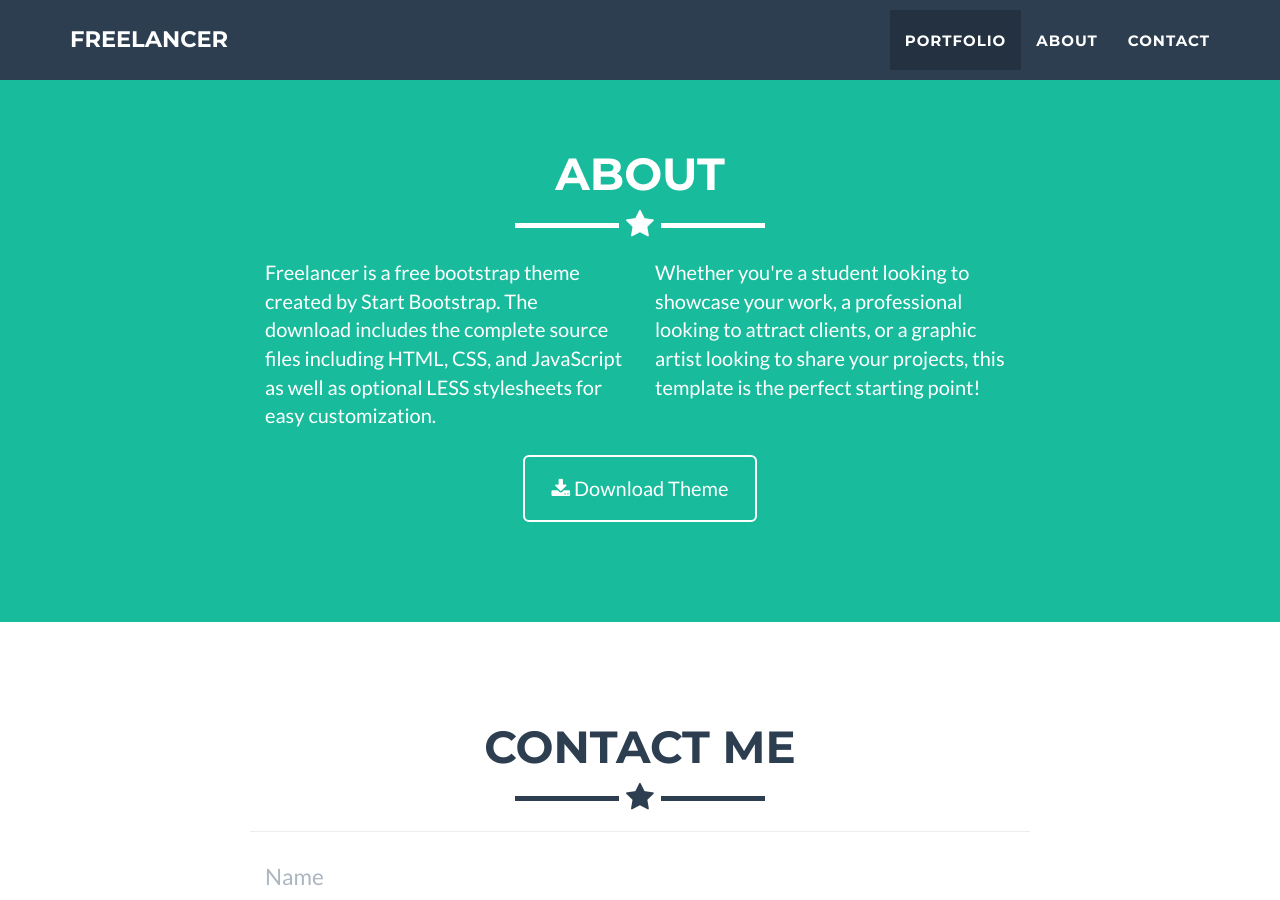
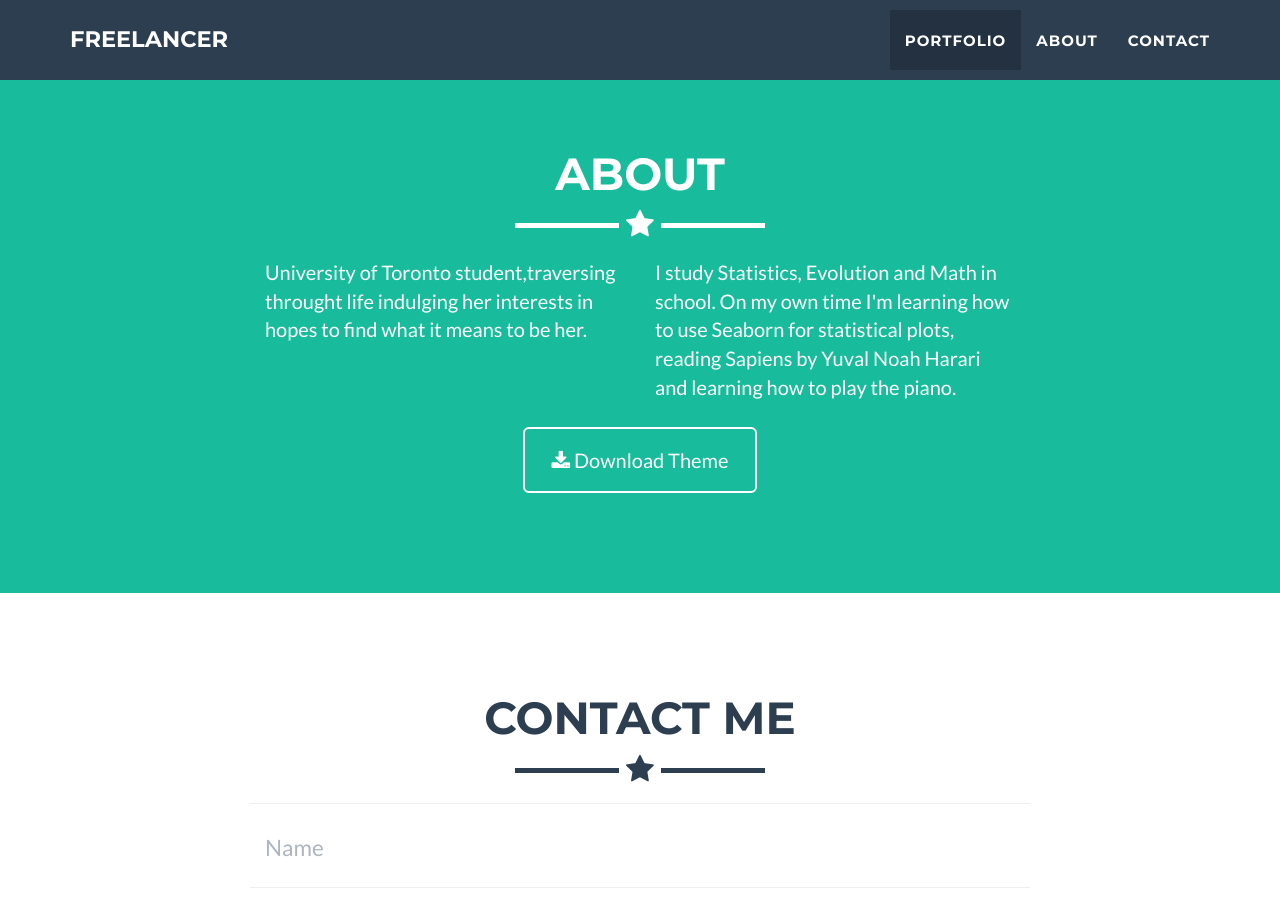
Before and after one commit to badgirlsanju/badgirlsanju.github.io, a Jekyll site: the page built from index.html, in a window 1280 px wide and 900 px high, scrolled down 1760 px. Built offline with Jekyll 4.4.1, drawn with Linux system fonts in a browser that asks for light colours.

Commit message:
Update about.html

```diff
--- a/_includes/about.html
+++ b/_includes/about.html
@@ -9,10 +9,10 @@
             </div>
             <div class="row">
                 <div class="col-lg-4 col-lg-offset-2">
-                    <p>Freelancer is a free bootstrap theme created by Start Bootstrap. The download includes the complete source files including HTML, CSS, and JavaScript as well as optional LESS stylesheets for easy customization.</p>
+                    <p>University of Toronto student,traversing throught life indulging her interests in hopes to find what it means to be her.</p>
                 </div>
                 <div class="col-lg-4">
-                    <p>Whether you're a student looking to showcase your work, a professional looking to attract clients, or a graphic artist looking to share your projects, this template is the perfect starting point! </p>
+                    <p>I study Statistics, Evolution and Math in school. On my own time I'm learning how to use Seaborn for statistical plots, reading Sapiens by Yuval Noah Harari and learning how to play the piano.</p>
                 </div>
                 <div class="col-lg-8 col-lg-offset-2 text-center">
                     <a href="#" class="btn btn-lg btn-outline">
```
